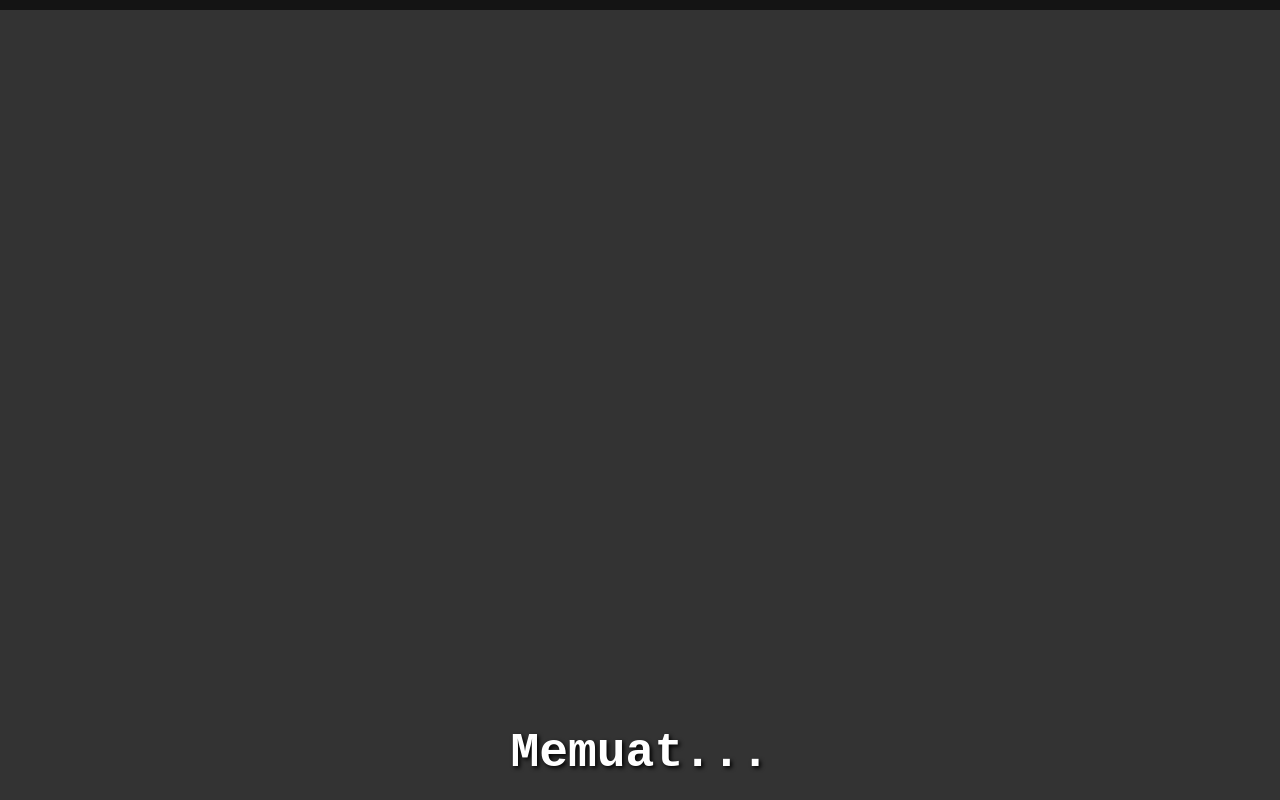
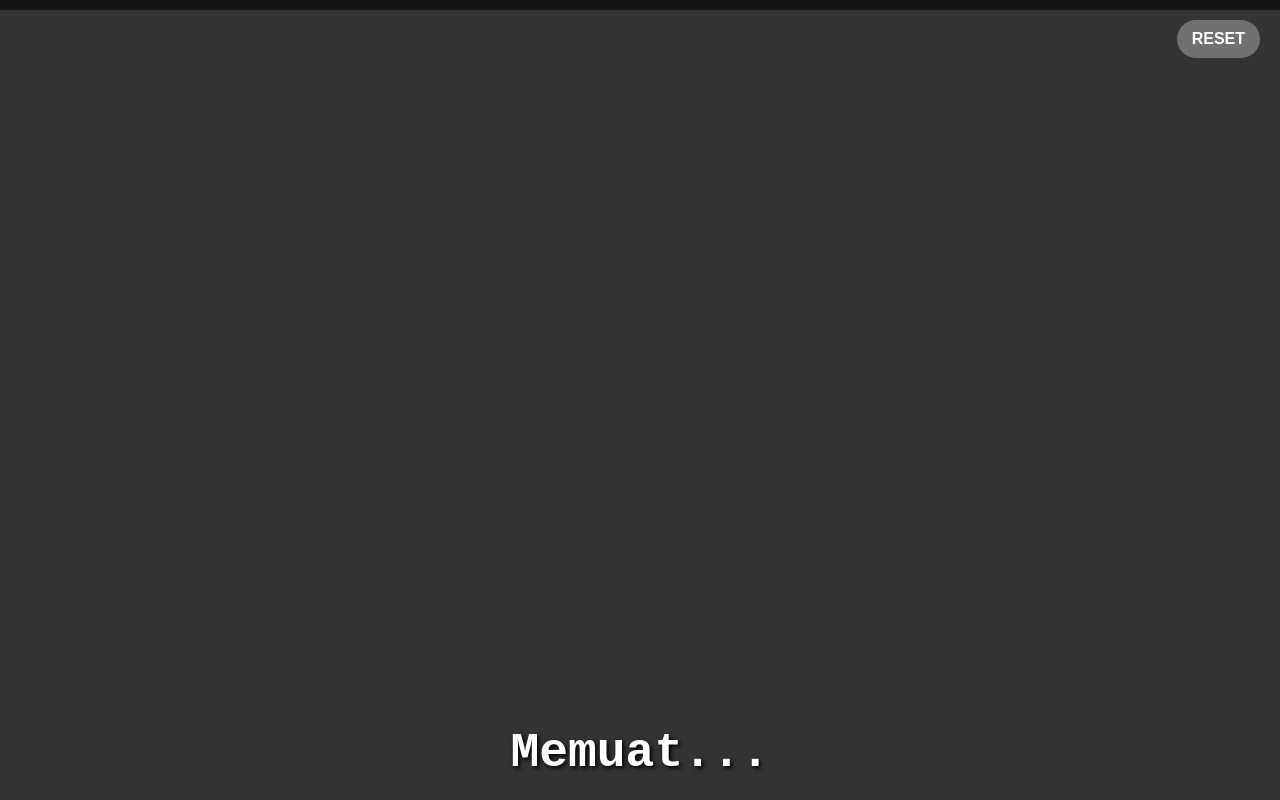
Before and after one commit to isibi-ucic/scanner-web, a plain HTML site: page index.html in a window 1280 px wide. Drawn offline with Linux system fonts and the light colour scheme.

Commit message:
modified:   index.html modified:   script.js

```diff
--- a/index.html
+++ b/index.html
@@ -63,12 +63,30 @@
             padding: 5px;
             box-sizing: border-box;
         }
+
+        /* Di dalam <style> di index.html */
+        #reset-button {
+            position: absolute;
+            top: 20px;
+            right: 20px;
+            padding: 10px 15px;
+            background-color: rgba(255, 255, 255, 0.3);
+            color: white;
+            font-weight: bold;
+            border-radius: 20px;
+            cursor: pointer;
+            z-index: 10;
+            font-family: sans-serif;
+            user-select: none;
+            /* Agar tidak bisa di-select */
+        }
     </style>
 </head>
 
 <body>
     <div id="container">
         <div id="debug-output"></div>
+        <div id="reset-button">RESET</div>
 
         <video id="webcam" autoplay playsinline></video>
         <canvas id="canvas"></canvas>
--- a/script.js
+++ b/script.js
@@ -199,5 +199,19 @@ function drawLandmarks(landmarks) {
   }
 }
 
+function resetSentence() {
+  logToHTML("Kalimat direset.");
+  currentSentence = "";
+  lastAddedLetter = "";
+  lastPredictedLetter = "";
+  predictionCounter = 0;
+  // Update tampilan output
+  outputDiv.innerText = "Arahkan tangan";
+}
+
+// Tambahkan event listener untuk tombol
+const resetButton = document.getElementById("reset-button");
+resetButton.addEventListener("click", resetSentence);
+
 // Jalankan semuanya
 main();
```
